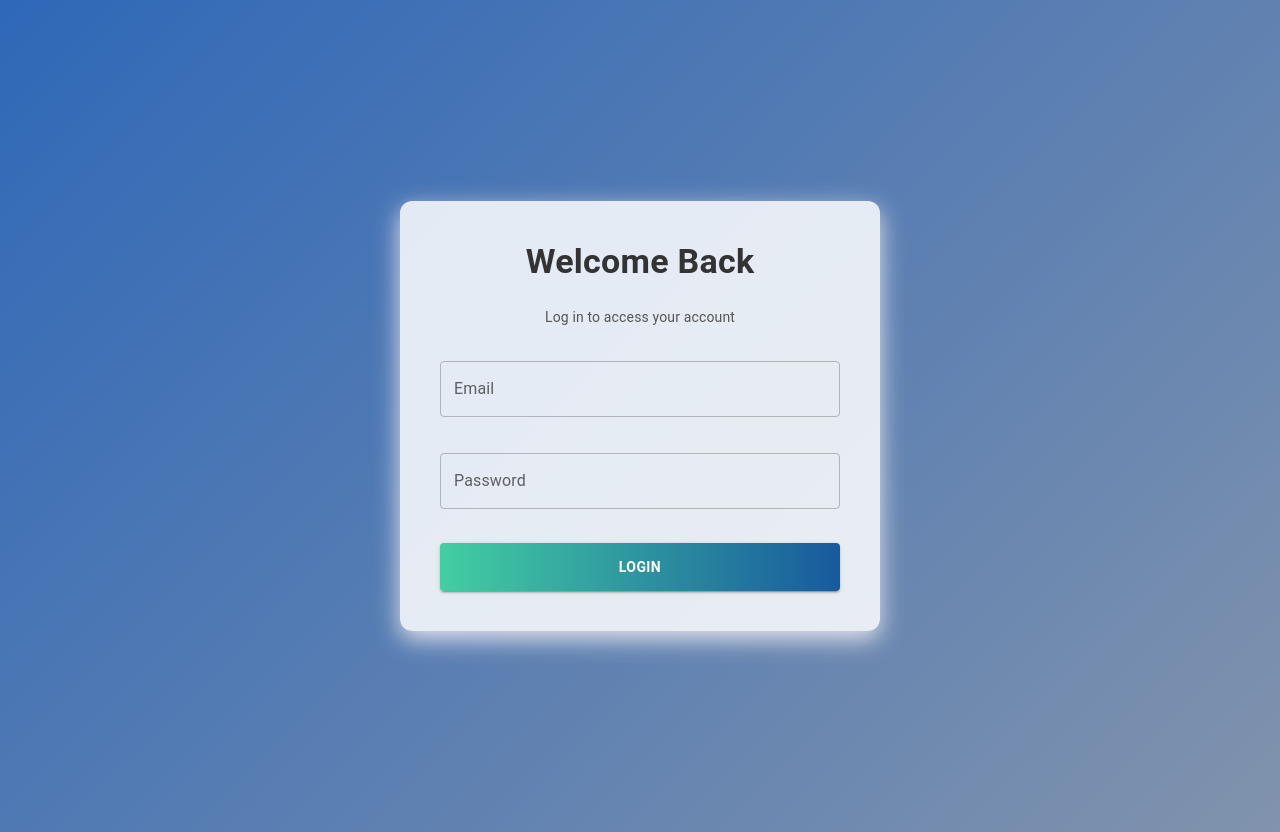
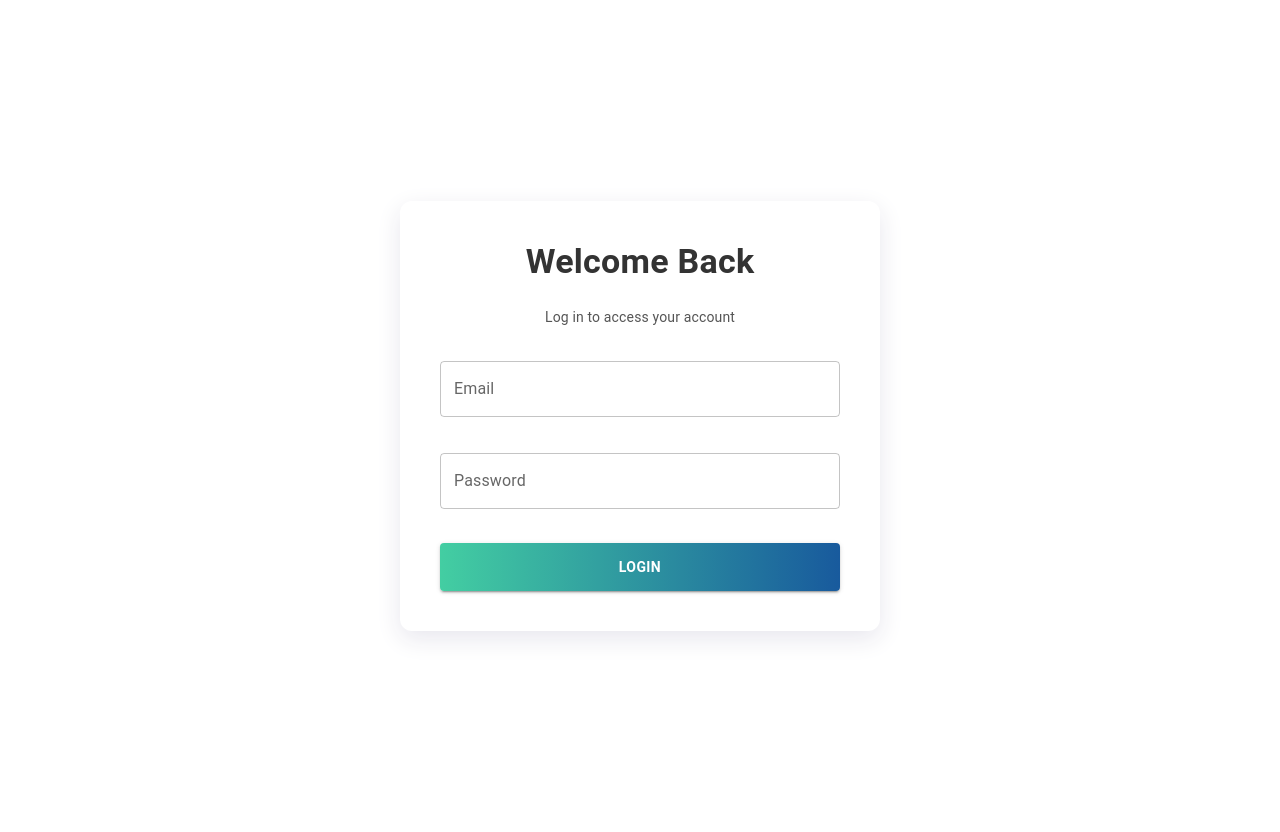
Before and after one commit to krisha-humbal/app-postman, a React (Create React App) app: page /login in a window 1280 px wide. Built offline with nearby package versions, Linux system fonts and the light colour scheme; a web font is replaced by a local one.

Commit message:
Update Login.jsx

```diff
--- a/src/Pages/Login.jsx
+++ b/src/Pages/Login.jsx
@@ -79,7 +79,6 @@ const Login = () => {
         display: "flex",
         justifyContent: "center",
         alignItems: "center",
-        background: "linear-gradient(135deg,rgb(47, 104, 184),rgb(129, 147, 173))",
         padding: 2,
       }}
     >
@@ -89,7 +88,7 @@ const Login = () => {
           p: { xs: 3, sm: 5 },
           borderRadius: 3,
           boxShadow: "0px 8px 24px rgba(232, 231, 238, 0.99)",
-          backgroundColor: "rgba(255, 255, 255, 0.85)",
+
 
           mx: { xs: 2, sm: 0 },
         }}
```
